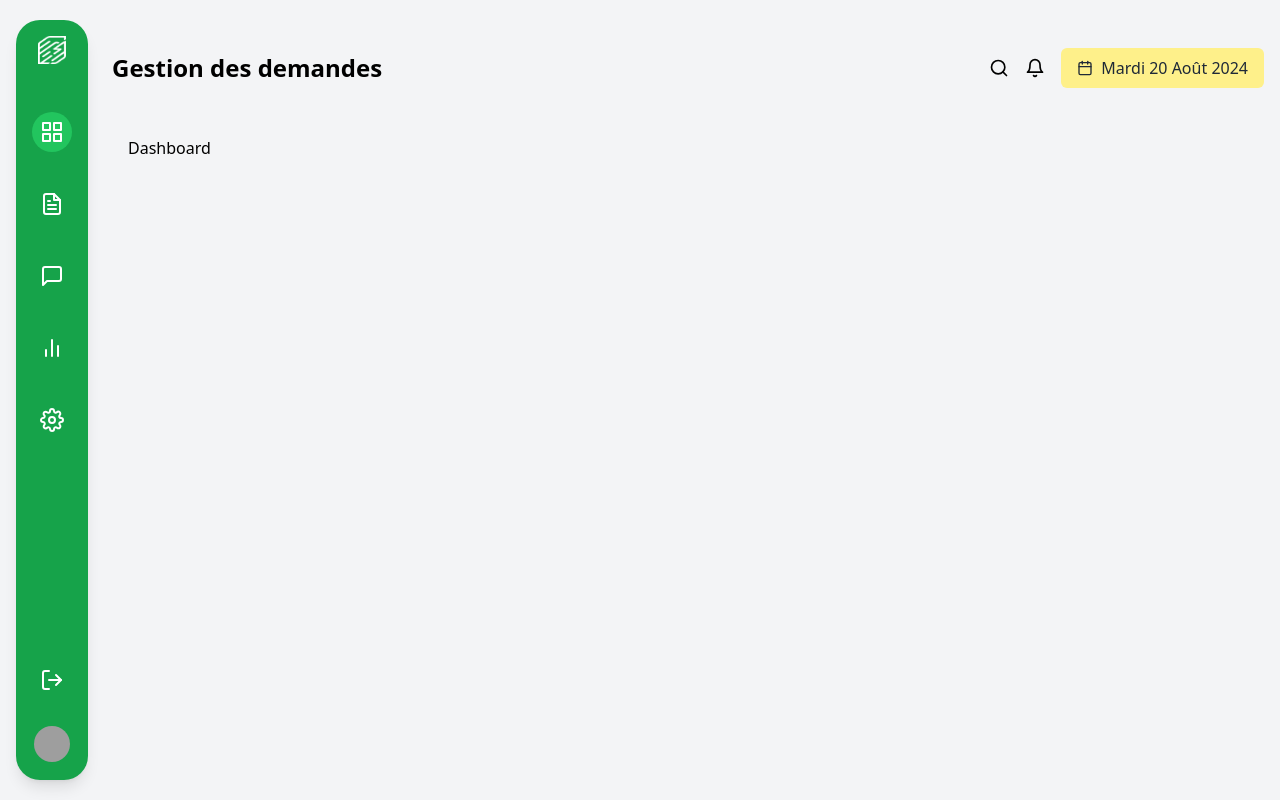
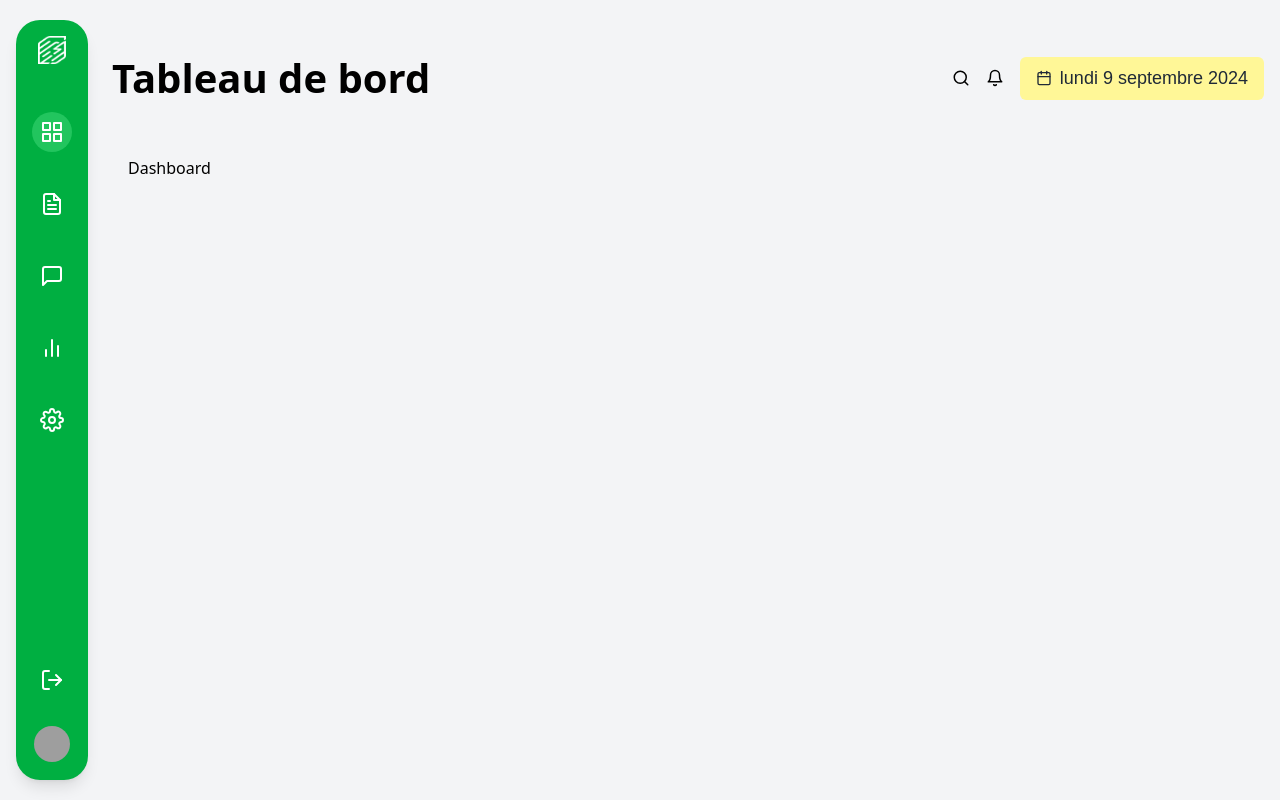
Before and after one commit to Black221/samakaayit-front-office, a React (Vite) app: page / in a window 1280 px wide. Built offline with nearby package versions, Linux system fonts and the light colour scheme; grey boxes are pictures that could not be loaded.

Commit message:
add design styles to the Header, change the header Title depending on the location, display date in French in the Header, add the design background of the sidebar

```diff
--- a/src/components_obs/Header.tsx
+++ b/src/components_obs/Header.tsx
@@ -1,15 +1,49 @@
 import { FiSearch, FiBell, FiCalendar } from "react-icons/fi";
+import { useLocation } from "react-router-dom";
 
 const Header = () => {
+  let location = useLocation();
+  const HeaderTitle = () => {
+    let title = "";
+    switch (location.pathname) {
+      case "/":
+        title = "Tableau de bord";
+        break;
+      case "/demandes":
+        title = "Gestion des demandes";
+        break;
+      case "/messagerie":
+        title = "Messagerie";
+        break;
+      case "/statistiques":
+        title = "Statistiques";
+        break;
+      case "/parametres":
+        title = "Paramètres";
+        break;
+    }
+    return title;
+  };
+  const getDateinFrench = () => {
+    const options: Intl.DateTimeFormatOptions = {
+      weekday: "long",
+      year: "numeric",
+      month: "long",
+      day: "numeric",
+    };
+    return new Date().toLocaleDateString("fr-FR", options);
+  };
   return (
     <header className="flex justify-between items-center p-4 bg-transparent ">
-      <h1 className="text-2xl font-semibold">Gestion des demandes</h1>
+      <h1 className="text-subheading font-semibold">{HeaderTitle()}</h1>
       <div className="flex items-center space-x-4">
-        <FiSearch className="text-xl cursor-pointer" />
-        <FiBell className="text-xl cursor-pointer" />
-        <button className="flex items-center space-x-2 bg-yellow-200 text-gray-800 py-2 px-4 rounded-md">
+        <FiSearch className="text-ss cursor-pointer" />
+        <FiBell className="text-ss cursor-pointer" />
+        <button className="flex items-center space-x-2 bg-tertiary-200 text-gray-800 py-2 px-4 rounded-md">
           <FiCalendar />
-          <span>Mardi 20 Août 2024</span>
+          <span className="text-ss font-body font-medium">
+            {getDateinFrench()}
+          </span>
         </button>
       </div>
     </header>
--- a/src/components_obs/Sidebar.tsx
+++ b/src/components_obs/Sidebar.tsx
@@ -12,7 +12,7 @@ import LoggedInUserImage from "../assets/userImage.png";
 
 const Sidebar = () => {
   return (
-    <div className="flex flex-col h-[95vh] w-15 bg-green-600 p-4 space-y-6 rounded-3xl fixed left-4 top-1/2 transform -translate-y-1/2 shadow-lg">
+    <div className="flex flex-col h-[95vh] w-15 bg-primary-700 p-4 space-y-6 rounded-3xl fixed left-4 top-1/2 transform -translate-y-1/2 shadow-lg">
       <div className="flex justify-center mb-6">
         <img src={SamaKeuyitLogo} alt="Logo" className="w-7 h-7" />
       </div>
```
